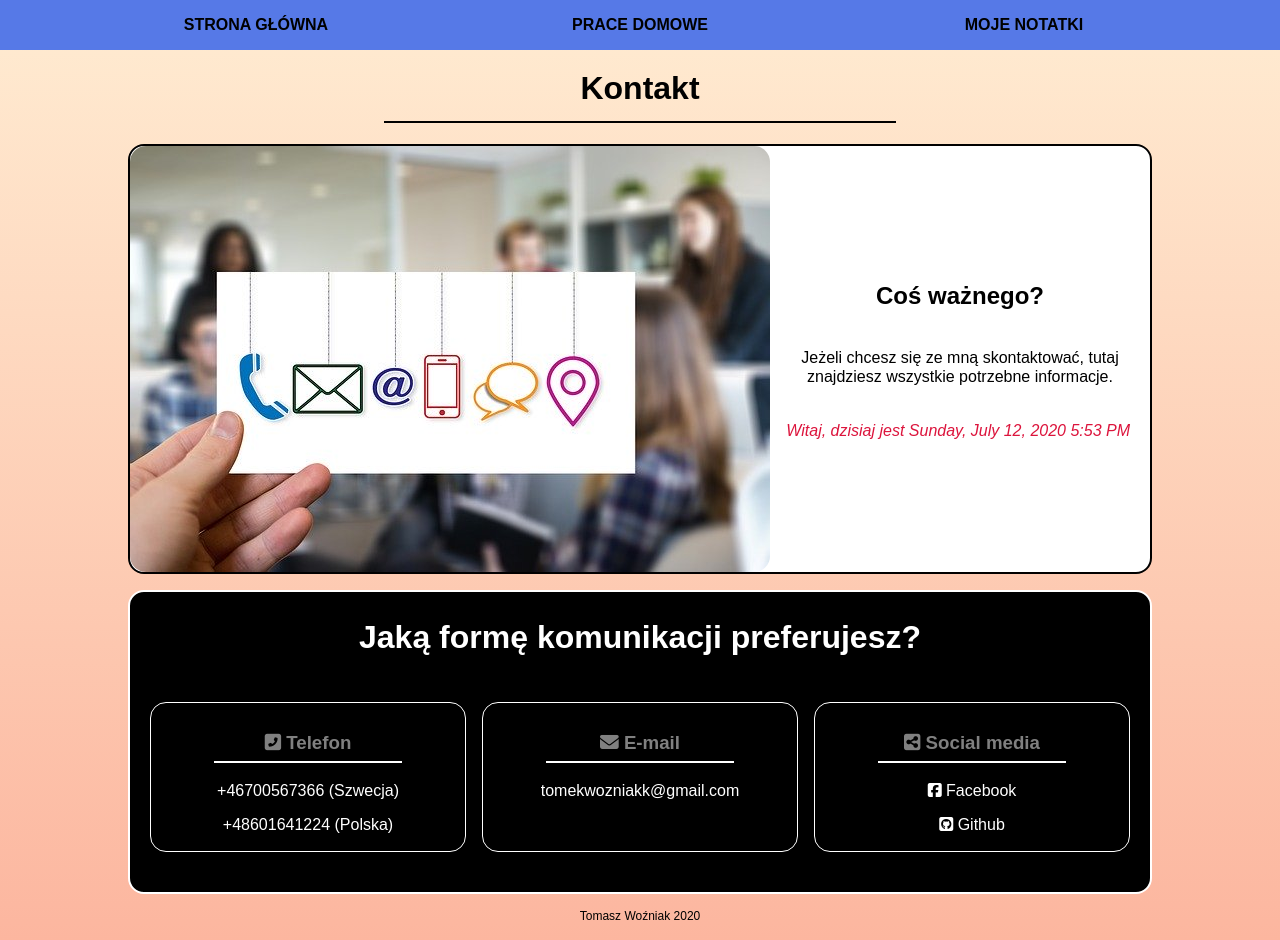
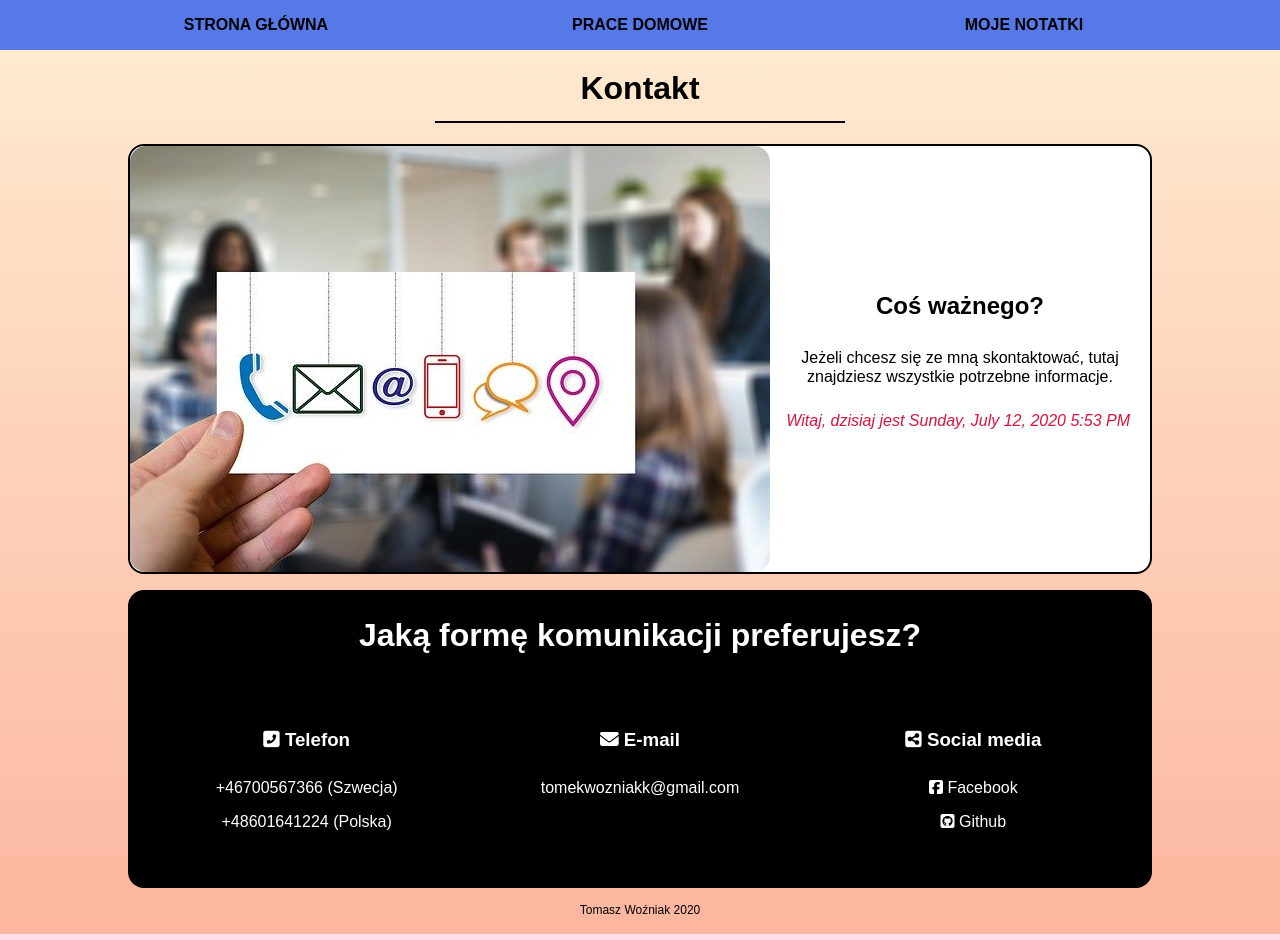
Before and after one commit to tomekwozniakk/homepage-webpack, a website built with webpack: page src/pages/kontakt.html in a window 1280 px wide. Built offline with nearby package versions, Linux system fonts and the light colour scheme.

Commit message:
overall polishing

```diff
--- a/src/pages/kontakt.html
+++ b/src/pages/kontakt.html
@@ -71,7 +71,7 @@
 <body>
   <header class="header">
 
-      <button class="hamburger hamburger--js"><i class="fas fa-bars"></i></button>
+      <button aria-label="open menu" class="hamburger hamburger--js"><i class="fas fa-bars"></i></button>
       <nav class="navigation navigation--js">
         <a class="navigation__link" href="index.html">Strona główna</a>
         <a class="navigation__link" href="prace-domowe.html">Prace domowe</a>
--- a/src/scss/main.scss
+++ b/src/scss/main.scss
@@ -6,12 +6,14 @@
 
 html {
   box-sizing: border-box;
+  overflow-wrap: break-word;
 }
 
 *,
 *:after,
 *:before {
   box-sizing: inherit;
+  overflow-wrap: inherit;
 }
 
 body {
@@ -26,7 +28,7 @@ a {
 
 .a {
   &__link {
-    color: rgb(199, 31, 67);
+    color: rgb(255, 255, 255);
     font-weight: bold;
   }
 }
@@ -48,16 +50,7 @@ a {
     font-size: 24px;
   }
 
-  .header-description {
-    flex-direction: column;
-  }
-
   .contact {
-    grid-template-columns: 1fr;
-    width: 100%;
-    margin: 0 auto;
-    &__header {
-      grid-column:1;}
     &__option {
         width: 80%;
         margin: 16px auto;
@@ -65,6 +58,10 @@ a {
 }
 
 @media (min-width: 768px) {
+  .main {
+    max-width: 1024px;
+  }
+
   .navigation {
     position: fixed;
     top: 0;
@@ -88,8 +85,36 @@ a {
   }
 
   .header{
+    max-width: 1024px;
+    margin: 0 auto;
+    &-description {
+      flex-direction: row;
+    }
     &__title {
       margin-top: 70px;
     }
   }
+
+  .contact {
+    grid-template-columns: 1fr 1fr 1fr;
+    &__header {
+      grid-column: 1/4;
+    }
+    &__option {
+      &-header {
+        padding: 10px 0;
+        &::after {
+          content: "";
+          left: -100%;
+          background: black;
+          transition: .4s linear;
+        }
+      }
+      &:hover {
+        & .contact__option-header::after {
+          background: white;
+          left: 20%;
+      }}
+    }
+  }
 }
--- a/src/scss/modules/contact.scss
+++ b/src/scss/modules/contact.scss
@@ -1,34 +1,36 @@
 .contact {
   padding: 0 20px 20px 20px;
-  border: 2px solid white;
   border-radius: 16px;
   background: black;
   display: grid;
-  grid-template-columns: 1fr 1fr 1fr;
+  grid-template-columns: 1fr;
   column-gap: 16px;
+  margin: 0 auto;
+  width: 100%;
   &__header {
-    grid-column: 1/4;
+    grid-column:1;
     color: white;
     font-size: 32px;
     text-align: center;
     z-index: 1;
   }
   &__option {
-    border: 1px solid white;
+    // border: 2px solid white;
     border-radius: 16px;
     margin: 20px 0;
     background: rgb(0, 0, 0);
     color: white;
     transition: .3s linear;
+    overflow: hidden;
     &-description {
       text-align: center;
     }
     &-header {
       text-align: center;
       position: relative;
-      padding: 10px 0;
+      padding: 5px 0;
       transition: .3s linear;
-      color: rgba(255, 255, 255, 0.5);
+      color: white;
       &::after {
         content: "";
         position: absolute;
@@ -37,7 +39,6 @@
         width: 60%;
         height: 2px;
         background: white;
-        transition: .3s linear;
       }
     }
     &-social {
@@ -50,9 +51,6 @@
       }
     }
     &:hover {
-      & .contact__option-header::after {
-        background: white;
-      }
       & .contact__option-header {
         color: white;
       }
--- a/src/scss/modules/header.scss
+++ b/src/scss/modules/header.scss
@@ -1,9 +1,10 @@
 .header {
     &-description {
       background: white;
-      max-width: 1024px;
+      max-width: 100%;
       margin: 0 auto;
       display: flex;
+      flex-direction: column;
       align-items: center;
       border: 2px solid black;
       border-radius: 16px;
@@ -17,7 +18,7 @@
       max-width: 100%;
     }
     &-description__text {
-      padding: 20px;
+      padding: 10px;
       text-align: center;
     }
     &__title {
--- a/src/scss/modules/main.scss
+++ b/src/scss/modules/main.scss
@@ -1,5 +1,5 @@
 .main {
-  max-width: 1024px;
+  max-width: 100%;
   margin: 16px auto;
   display: grid;
   grid-template-columns: 1fr 1fr;
--- a/src/scss/modules/notes.scss
+++ b/src/scss/modules/notes.scss
@@ -2,11 +2,10 @@
     text-align: center;
     &__part {
         background: #fff;
-        border: 1px solid black;
         border-radius: 16px;
     }
     &__title {
-        width: 100%;
+        // width: 100%;
         margin: 0;
         padding: 10px 0;
         position: relative;
--- a/src/scss/modules/week-summary.scss
+++ b/src/scss/modules/week-summary.scss
@@ -1,6 +1,5 @@
 .week-summary {
     padding: 20px;
-    border: 1px solid black;
     border-radius: 16px;
     background: white;
     display: flex;
```
Also changed, not shown: src/pages/index.html (+1 -1 lines), src/pages/notatki.html (+7 -7 lines), src/pages/prace-domowe.html (+1 -1 lines).
